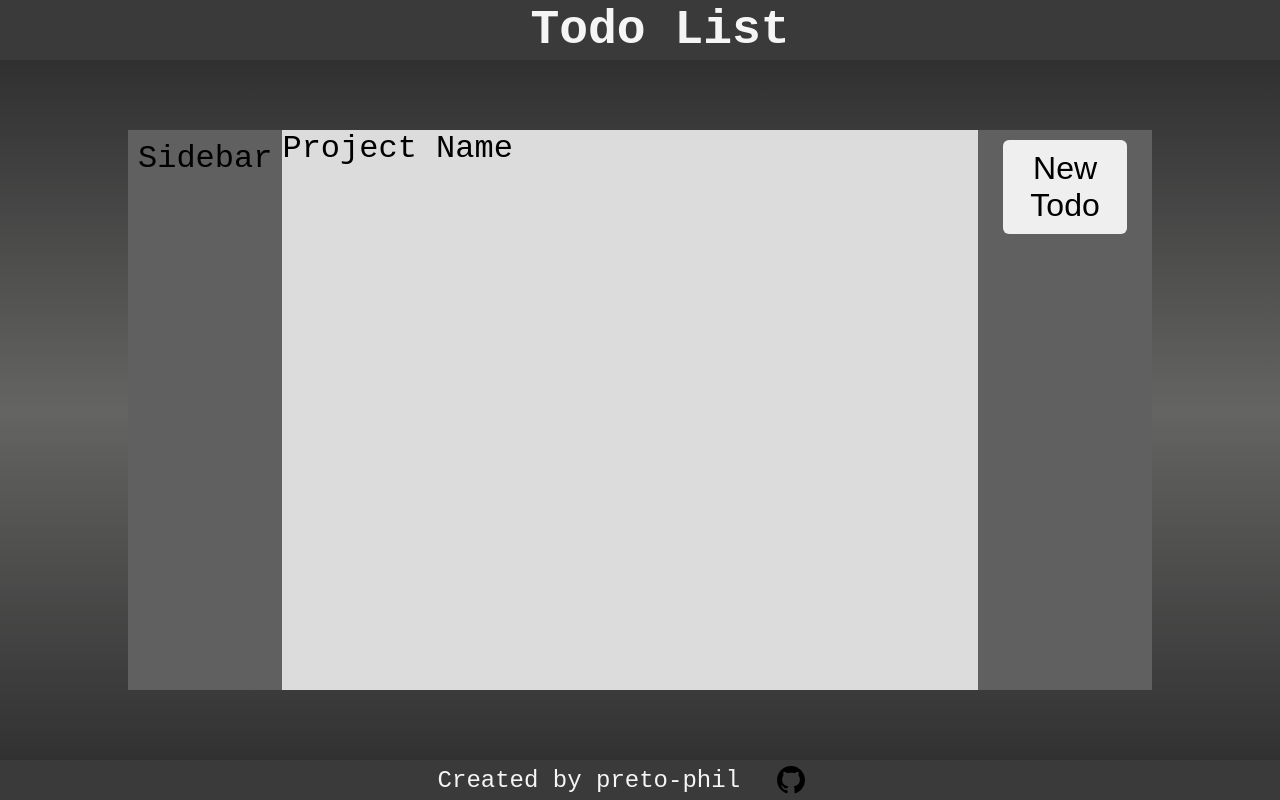
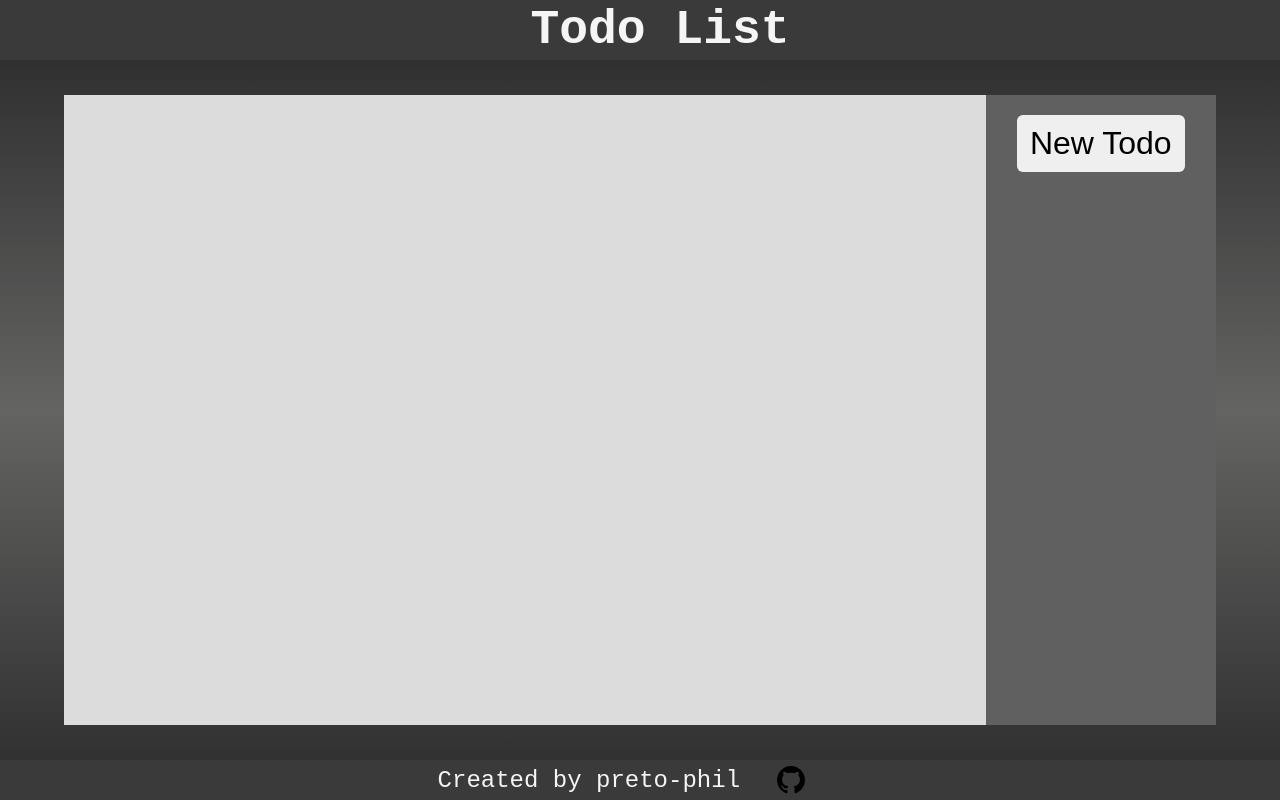
Before and after one commit to preto-phil/Todo-List, a website: page No-NPM-Version/index.html in a window 1280 px wide. Drawn offline with Linux system fonts and the light colour scheme.

Commit message:
Changes session end

```diff
--- a/No-NPM-Version/index.html
+++ b/No-NPM-Version/index.html
@@ -18,9 +18,9 @@
     <div id="main-body">
       <div id="content-daddy">
 
-        <div id="header">Project Name</div>
+<!--         <div id="header">Project Name</div>
 
-        <div id="sidebar-left">Sidebar</div>
+        <div id="sidebar-left">Sidebar</div> -->
 
         <div id="content"></div>
 
--- a/No-NPM-Version/index.js
+++ b/No-NPM-Version/index.js
@@ -126,19 +126,19 @@ openGithub();
 /// Form Validation
 
 function formValidation() {
-  console.log(title.value)
+  const titleMsg = document.getElementById('title-msg');
+  const descriptionMsg = document.getElementById('description-msg');
+  const dateMsg = document.getElementById('date-msg');
+
   if (title.value === '') {
-    const titleMsg = document.getElementById('title-msg');
     titleMsg.innerHTML = "Add a title";
   }
 
   if (description.value === '') {
-    const descriptionMsg = document.getElementById('description-msg');
     descriptionMsg.innerHTML = "Add a Description";
   }
 
   if (date.value === '') {
-    const dateMsg = document.getElementById('date-msg');
     dateMsg.innerHTML = "Add a Date";
   }
 
--- a/No-NPM-Version/style.css
+++ b/No-NPM-Version/style.css
@@ -43,19 +43,18 @@ body {
 }
 
 #content-daddy {
-  width: 80%;
-  height: 80%;
+  width: 90%;
+  height: 90%;
 
   background-color: rgb(58, 57, 57);
   color: black;
   font-size: 2rem;
 
   display: grid;
-  grid-template-rows: 1fr 4fr;
-  grid-template-columns: 1fr 8fr 2fr;
+  grid-template-columns: 8fr 2fr;
 }
 
-#header {
+/* #header {
   grid-area: 1 / 2 / 2 / 3;
 
   background-color: rgb(221, 220, 220);
@@ -66,24 +65,24 @@ body {
   background-color: rgb(97, 96, 96);
 
   padding: 10px;
-}
+} */
 
 #content {
-  grid-area: 2 / 2 / 3 / 3;
+  grid-area: 1 / 1 / 2 / 2;
   background-color: rgb(221, 220, 220);
 
   display: flex;
   flex-direction: column;
   align-items: center;
   row-gap: 1rem;
-  padding: 10px;
+  padding: 20px;
 }
 
 #sidebar-right {
-  grid-area: 1 / 3 / 3 / 4;
+  grid-area: 1 / 2 / 2 / 3;
   background-color: rgb(97, 96, 96);
 
-  padding: 10px;
+  padding: 20px 10px;
 
   font-size: 1.5rem;
 }
```
